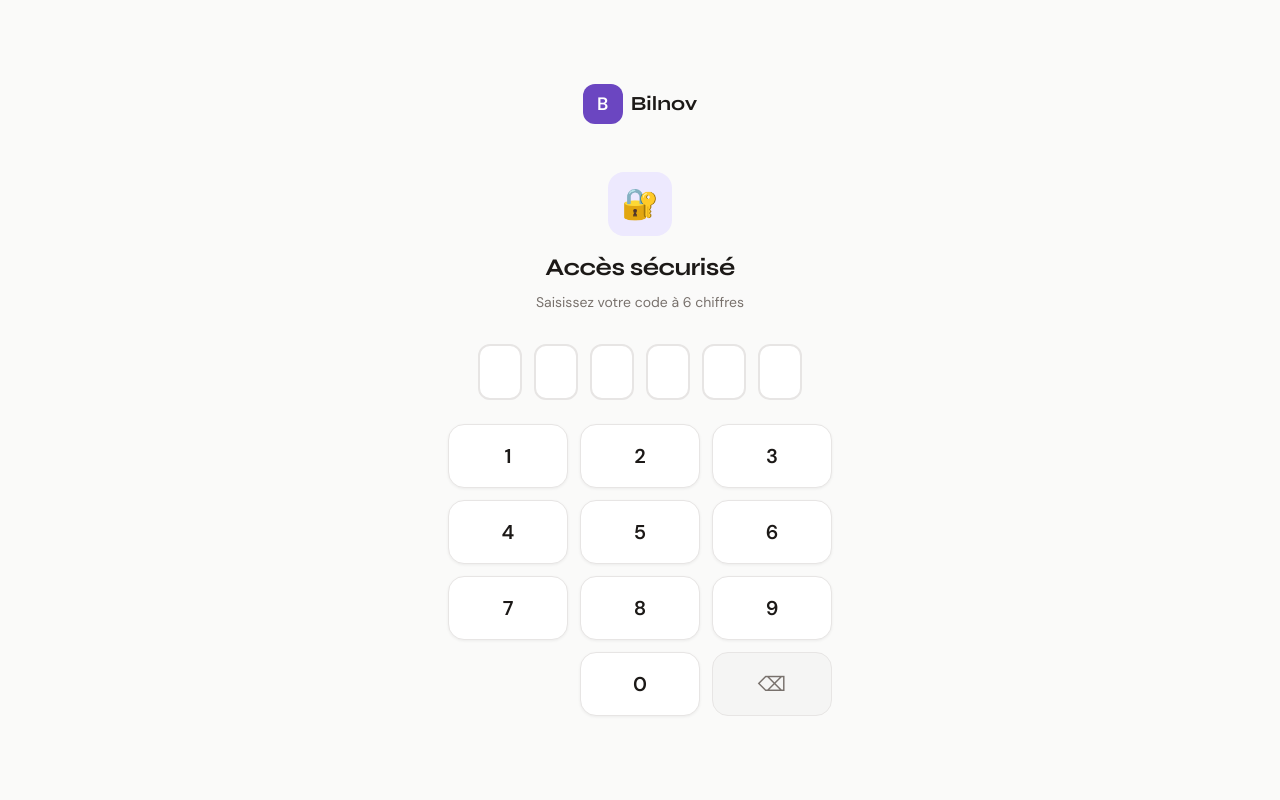
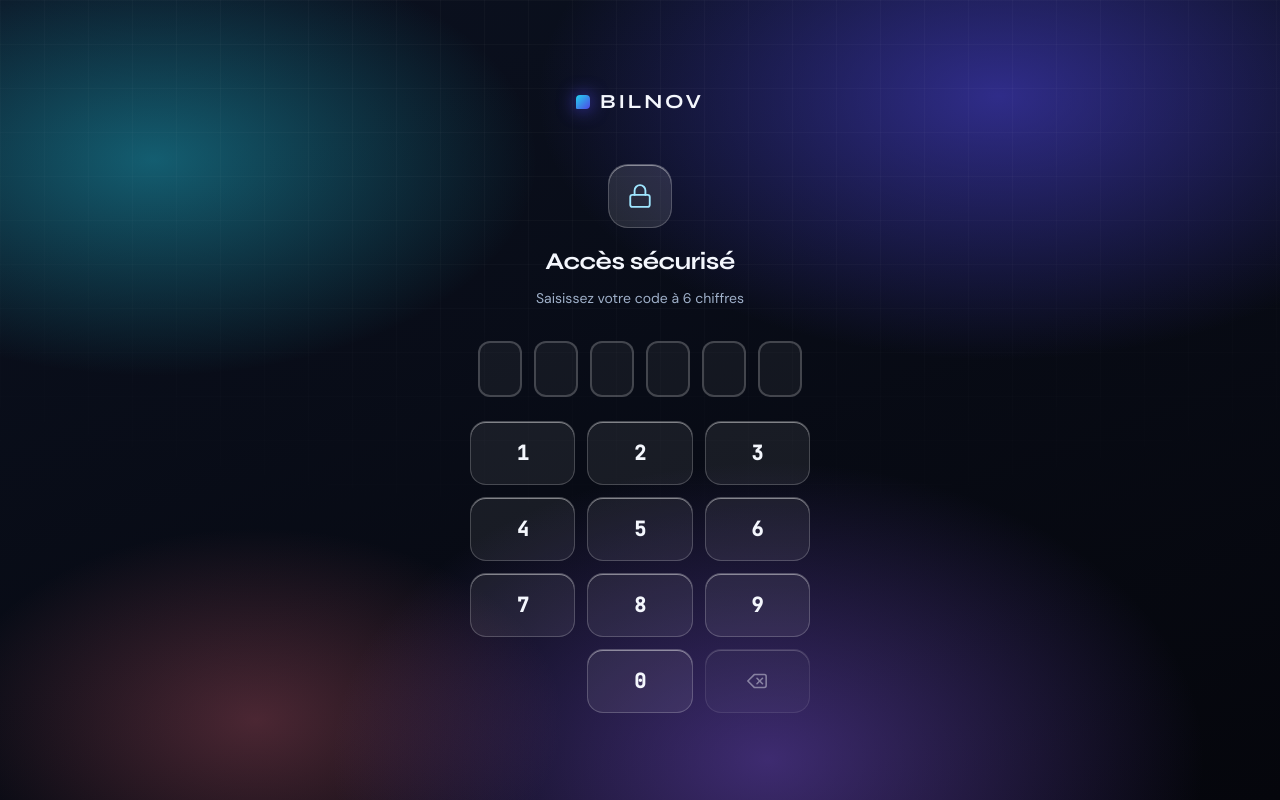
Before and after one commit to kherbouchehamid23-cpu/bilnov-app, a Next.js app: page /access in a window 1280 px wide. Built offline with nearby package versions, Linux system fonts and the light colour scheme.

Commit message:
feat(design): V2 — access (numpad 6 chiffres) immersif + lucide (logique inchangée)

```diff
--- a/src/app/access/page.tsx
+++ b/src/app/access/page.tsx
@@ -1,26 +1,14 @@
 'use client';
 import React, { useState, useEffect, useCallback, Suspense } from 'react';
 import { useRouter, useSearchParams } from 'next/navigation';
+import { Lock, Delete } from 'lucide-react';
 
 interface AccessData {
-  project: {
-    id: string;
-    name: string;
-    sector: string | null;
-  };
-  permissions: {
-    canView: boolean;
-    canDownload: boolean;
-    canUpload: boolean;
-    canShare: boolean;
-  };
+  project: { id: string; name: string; sector: string | null; };
+  permissions: { canView: boolean; canDownload: boolean; canUpload: boolean; canShare: boolean; };
 }
 
-interface ApiResponse {
-  success: boolean;
-  data?: AccessData;
-  error?: { message: string };
-}
+interface ApiResponse { success: boolean; data?: AccessData; error?: { message: string }; }
 
 function AccessInner() {
   const router = useRouter();
@@ -54,7 +42,6 @@ function AccessInner() {
     }
   }, [router]);
 
-  // Lien partageable : /access?code=123456 -> validation automatique
   useEffect(() => {
     const c = searchParams.get('code');
     if (c && /^\d{6}$/.test(c)) {
@@ -78,109 +65,60 @@ function AccessInner() {
   };
 
   return (
-    <div className="min-h-screen flex flex-col items-center justify-center p-6"
-      style={{ background: 'var(--surface)' }}>
-
-      {/* Logo */}
-      <div className="flex items-center gap-2 mb-12">
-        <div className="w-10 h-10 rounded-xl flex items-center justify-center"
-          style={{ background: 'var(--violet)' }}>
-          <span className="text-white font-bold text-lg">B</span>
-        </div>
-        <span className="font-bold text-xl" style={{ fontFamily: 'Syne, sans-serif' }}>Bilnov</span>
+    <div className="lg-immersif" style={{ minHeight: '100vh', display: 'flex', flexDirection: 'column', alignItems: 'center', justifyContent: 'center', padding: 24 }}>
+      <div className="flex items-center gap-2.5 mb-12">
+        <span aria-hidden style={{ width: 14, height: 14, borderRadius: '4px 4px 4px 1px', background: 'linear-gradient(135deg,#22d3ee,#4F46E5)', boxShadow: '0 0 18px rgba(79,70,229,.9)' }} />
+        <span className="font-bold text-xl" style={{ fontFamily: 'Syne, sans-serif', letterSpacing: '.14em', color: '#f4f7fd' }}>BILNOV</span>
       </div>
 
-      {/* Card */}
-      <div className="w-full max-w-sm">
+      <div className="w-full" style={{ maxWidth: 340 }}>
         <div className="text-center mb-8">
-          <div className="w-16 h-16 rounded-2xl flex items-center justify-center text-3xl mx-auto mb-4"
-            style={{ background: 'var(--violet-light)' }}>
-            🔐
+          <div style={{ width: 64, height: 64, borderRadius: 20, margin: '0 auto 16px', display: 'flex', alignItems: 'center', justifyContent: 'center', background: 'rgba(255,255,255,.11)', border: '1px solid rgba(255,255,255,.2)', boxShadow: 'inset 0 1px 0 rgba(255,255,255,.45)' }}>
+            <Lock size={26} color="#9fe6ff" strokeWidth={1.7} />
           </div>
-          <h1 className="text-2xl font-bold mb-2"
-            style={{ fontFamily: 'Syne, sans-serif', color: 'var(--text)' }}>
-            Accès sécurisé
-          </h1>
-          <p className="text-sm" style={{ color: 'var(--text-muted)' }}>
-            Saisissez votre code à 6 chiffres
-          </p>
+          <h1 style={{ fontFamily: 'Syne, sans-serif', fontSize: 24, fontWeight: 700, color: '#f4f7fd', margin: '0 0 8px' }}>Accès sécurisé</h1>
+          <p style={{ fontSize: 14, color: '#9fb0c9' }}>Saisissez votre code à 6 chiffres</p>
         </div>
 
-        {/* Code display */}
         <div className="flex justify-center gap-3 mb-6">
           {[0, 1, 2, 3, 4, 5].map(i => (
-            <div key={i}
-              className="w-11 h-14 rounded-xl border-2 flex items-center justify-center text-xl font-bold transition-all"
-              style={{
-                borderColor: i < digits.length ? 'var(--violet)' : 'var(--border)',
-                background: i < digits.length ? 'var(--violet-light)' : 'white',
-                color: 'var(--violet)',
-              }}>
+            <div key={i} style={{ width: 44, height: 56, borderRadius: 12, display: 'flex', alignItems: 'center', justifyContent: 'center', fontSize: 20, fontWeight: 700, transition: 'all .15s',
+              border: `2px solid ${i < digits.length ? '#22d3ee' : 'rgba(255,255,255,.2)'}`,
+              background: i < digits.length ? 'rgba(34,211,238,.12)' : 'rgba(255,255,255,.05)',
+              color: '#7ef0ff' }}>
               {digits[i] ? '•' : ''}
             </div>
           ))}
         </div>
 
-        {/* Error */}
         {error && (
-          <div className="mb-6 p-3 rounded-xl text-sm text-center animate-fade-up"
-            style={{ background: '#FEF2F2', color: '#EF4444', border: '1px solid #FECACA' }}>
-            {error}
-          </div>
+          <div className="lg-error mb-6 animate-fade-up" style={{ textAlign: 'center' }}>{error}</div>
         )}
 
-        {/* Loading */}
         {loading && (
           <div className="mb-6 text-center">
-            <div className="inline-flex items-center gap-2 text-sm"
-              style={{ color: 'var(--violet)' }}>
+            <div className="inline-flex items-center gap-2 text-sm" style={{ color: '#7ef0ff' }}>
               <span className="w-4 h-4 border-2 border-current border-t-transparent rounded-full animate-spin" />
               Vérification...
             </div>
           </div>
         )}
 
-        {/* Numpad */}
         <div className="grid grid-cols-3 gap-3">
           {[1, 2, 3, 4, 5, 6, 7, 8, 9].map(n => (
-            <button
-              key={n}
-              onClick={() => handleDigit(String(n))}
-              disabled={loading || digits.length >= 6}
-              className="h-16 rounded-2xl text-xl font-bold transition-all active:scale-95"
-              style={{
-                background: 'white',
-                color: 'var(--text)',
-                border: '1.5px solid var(--border)',
-                boxShadow: '0 1px 3px rgba(0,0,0,0.06)',
-              }}>
+            <button key={n} onClick={() => handleDigit(String(n))} disabled={loading || digits.length >= 6}
+              className="lg-key" style={{ height: 64, fontSize: 20, fontWeight: 700, fontFamily: 'JetBrains Mono, monospace' }}>
               {n}
             </button>
           ))}
-          {/* Empty + 0 + Delete */}
           <div />
-          <button
-            onClick={() => handleDigit('0')}
-            disabled={loading || digits.length >= 6}
-            className="h-16 rounded-2xl text-xl font-bold transition-all active:scale-95"
-            style={{
-              background: 'white',
-              color: 'var(--text)',
-              border: '1.5px solid var(--border)',
-              boxShadow: '0 1px 3px rgba(0,0,0,0.06)',
-            }}>
+          <button onClick={() => handleDigit('0')} disabled={loading || digits.length >= 6}
+            className="lg-key" style={{ height: 64, fontSize: 20, fontWeight: 700, fontFamily: 'JetBrains Mono, monospace' }}>
             0
           </button>
-          <button
-            onClick={handleDelete}
-            disabled={loading || digits.length === 0}
-            className="h-16 rounded-2xl text-xl transition-all active:scale-95"
-            style={{
-              background: 'var(--surface-2)',
-              color: 'var(--text-muted)',
-              border: '1.5px solid var(--border)',
-            }}>
-            ⌫
+          <button onClick={handleDelete} disabled={loading || digits.length === 0}
+            className="lg-key" style={{ height: 64, display: 'flex', alignItems: 'center', justifyContent: 'center' }} aria-label="Effacer">
+            <Delete size={22} strokeWidth={1.7} />
           </button>
         </div>
       </div>
@@ -190,7 +128,7 @@ function AccessInner() {
 
 export default function AccessPage() {
   return (
-    <Suspense fallback={<div style={{ minHeight: '100vh' }} />}>
+    <Suspense fallback={<div style={{ minHeight: '100vh', background: '#05060c' }} />}>
       <AccessInner />
     </Suspense>
   );
```
